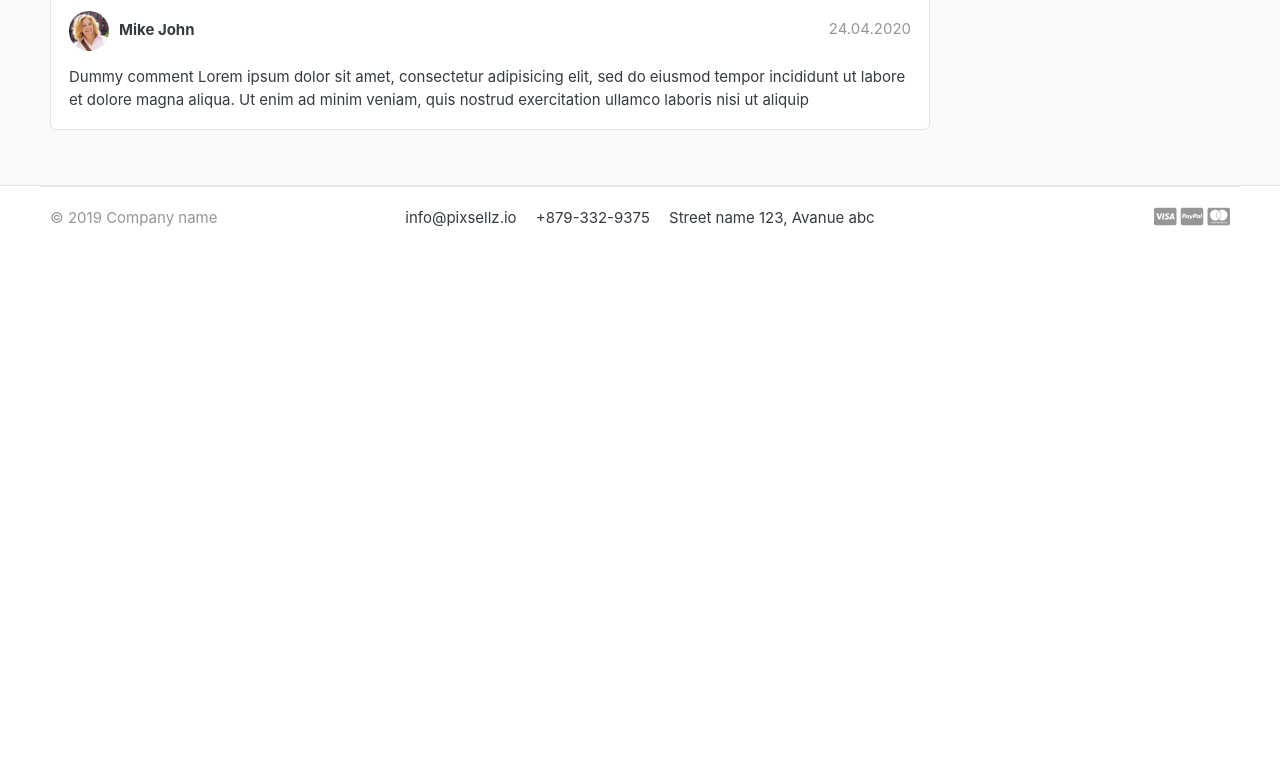
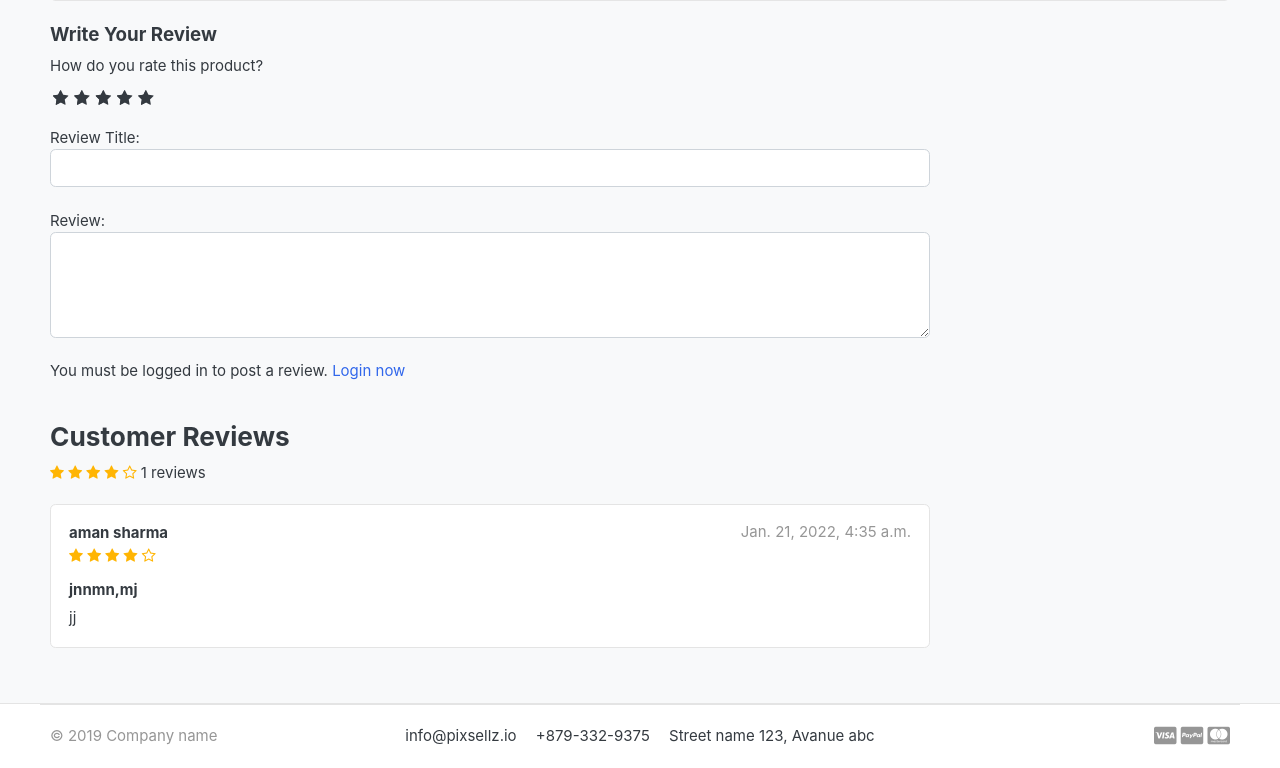
Before and after one commit to amansherma1/yuvikae-django., a Django app: page /store/category/jeans/atx-jeans/ in a window 1280 px wide. Shown: the part 719-1487 px from the top of the page. Before the commit the page ends 946 px from the top, so only its background shows below. Run offline with Django 3.2, Linux system fonts and the light colour scheme; data comes from the database, SQL or seed files in the repository; both versions use the stored data as it was after the commit; some libraries are stand-ins or nearby versions; some web fonts are replaced.

Commit message:
review and rating system

```diff
--- a/store/admin.py
+++ b/store/admin.py
@@ -1,5 +1,5 @@
 from django.contrib import admin
-from .models import Product, Variation
+from .models import Product, Variation, ReviewRating
 
 # Register your models here.
 
@@ -15,3 +15,4 @@ class VariationAdmin(admin.ModelAdmin):
 
 admin.site.register(Product, ProductAdmin)
 admin.site.register(Variation, VariationAdmin)
+admin.site.register(ReviewRating)
--- a/store/urls.py
+++ b/store/urls.py
@@ -6,4 +6,6 @@ urlpatterns = [
     path('category/<slug:category_slug>/', views.store, name='products_by_category'),
     path('category/<slug:category_slug>/<slug:product_slug>/', views.product_detail, name='product_detail'),
     path('search/', views.search, name='search'),
+    path('submit_review/<int:product_id>/', views.submit_review, name='submit_review'),
+
 ]
--- a/store/views.py
+++ b/store/views.py
@@ -1,10 +1,13 @@
-from django.shortcuts import render, get_object_or_404
-from store.models import Product
+from django.shortcuts import render, get_object_or_404, redirect
+from store.models import Product, ReviewRating
 from category.models import Category
 from carts.views import _cart_id
 from carts.models import CartItem
 from django.core.paginator import EmptyPage, PageNotAnInteger, Paginator
 from django.db.models import Q
+from .forms import ReviewForm
+from django.contrib import messages
+from orders.models import OrderProduct
 
 
 
@@ -43,10 +46,23 @@ def product_detail(request, category_slug, product_slug):
 
     except Exception as e:
         raise e
+    if request.user.is_authenticated:
+        try:
+            orderproduct = OrderProduct.objects.filter(user=request.user, product_id=single_product.id).exists()
+        except OrderProduct.DoesNotExist:
+            orderproduct = None
+    else:
+        orderproduct = None
+
+    # Get the reviews
+    reviews = ReviewRating.objects.filter(product_id=single_product.id, status=True)
+
 
     context = {
         'single_product': single_product,
         'in_cart'       : in_cart,
+        'orderproduct': orderproduct,
+        'reviews': reviews,
     }
 
     return render(request, 'store/product_detail.html', context)
@@ -63,3 +79,26 @@ def search(request):
         'product_count': product_count,
     }
     return render(request, 'store/store.html', context)
+
+def submit_review(request, product_id):
+    url = request.META.get('HTTP_REFERER')
+    if request.method == 'POST':
+        try:
+            reviews = ReviewRating.objects.get(user__id=request.user.id, product__id=product_id)
+            form = ReviewForm(request.POST, instance=reviews)
+            form.save()
+            messages.success(request, 'Thank you! Your review has been updated.')
+            return redirect(url)
+        except ReviewRating.DoesNotExist:
+            form = ReviewForm(request.POST)
+            if form.is_valid():
+                data = ReviewRating()
+                data.subject = form.cleaned_data['subject']
+                data.rating = form.cleaned_data['rating']
+                data.review = form.cleaned_data['review']
+                data.ip = request.META.get('REMOTE_ADDR')
+                data.product_id = product_id
+                data.user_id = request.user.id
+                data.save()
+                messages.success(request, 'Thank you! Your review has been submitted.')
+                return redirect(url)
--- a/templates/base.html
+++ b/templates/base.html
@@ -25,6 +25,9 @@
 <link href="{% static 'css/ui.css' %}" rel="stylesheet" type="text/css"/>
 <link href="{% static 'css/responsive.css' %}" rel="stylesheet" media="only screen and (max-width: 1200px)" />
 
+<link href="{% static 'css/custom.css' %}" rel="stylesheet" type="text/css"/>
+<link rel="stylesheet" href="https://cdnjs.cloudflare.com/ajax/libs/font-awesome/4.7.0/css/font-awesome.min.css">
+
 <!-- custom javascript -->
 <script src="{% static 'js/script.js' %}" type="text/javascript"></script>
 
--- a/templates/store/product_detail.html
+++ b/templates/store/product_detail.html
@@ -1,8 +1,7 @@
 {% extends 'base.html' %}
-
 {% load static %}
 
-{% block content%}
+{% block content %}
 
 <section class="section-content padding-y bg">
 	<div class="container">
@@ -12,11 +11,19 @@
 			<div class="row no-gutters">
 				<aside class="col-md-6">
 					<article class="gallery-wrap">
-        <div class="img-big-wrap">
-           <a href="#"><img src="{{single_product.images.url}}"></a>
+						<div class="img-big-wrap mainImage">
+							<center><img src="{{ single_product.images.url }}"></center>
 						</div> <!-- img-big-wrap.// -->
 
 					</article> <!-- gallery-wrap .end// -->
+					<ul class="thumb">
+						<li>
+							<a href="{{ single_product.images.url }}" target="mainImage"><img src="{{ single_product.images.url }}" alt="Product Image"></a>
+							{% for i in product_gallery %}
+							<a href="{{i.image.url}}" target="mainImage"><img src="{{i.image.url}}" alt="Product Image"></a>
+							{% endfor %}
+						</li>
+					</ul>
 				</aside>
 				<main class="col-md-6 border-left">
 
@@ -24,13 +31,24 @@
 						{% csrf_token %}
 						<article class="content-body">
 
-    <h2 class="title">{{single_product.product_name}}</h2>
+							<h2 class="title">{{ single_product.product_name }}</h2>
+							<div class="rating-star">
+								<span>
+									<i class="fa fa-star{% if single_product.averageReview < 0.5 %}-o{% elif single_product.averageReview >= 0.5 and single_product.averageReview < 1 %}-half-o {% endif %}" aria-hidden="true"></i>
+									<i class="fa fa-star{% if single_product.averageReview < 1.5 %}-o{% elif single_product.averageReview >= 1.5 and single_product.averageReview < 2 %}-half-o {% endif %}" aria-hidden="true"></i>
+									<i class="fa fa-star{% if single_product.averageReview < 2.5 %}-o{% elif single_product.averageReview >= 2.5 and single_product.averageReview < 3 %}-half-o {% endif %}" aria-hidden="true"></i>
+									<i class="fa fa-star{% if single_product.averageReview < 3.5 %}-o{% elif single_product.averageReview >= 3.5 and single_product.averageReview < 4 %}-half-o {% endif %}" aria-hidden="true"></i>
+									<i class="fa fa-star{% if single_product.averageReview < 4.5 %}-o{% elif single_product.averageReview >= 4.5 and single_product.averageReview < 5 %}-half-o {% endif %}" aria-hidden="true"></i>
+	<span>{{single_product.countReview}} reviews</span>
+									</span>
+							</div>
+
 
 							<div class="mb-3">
-        <var class="price h4">&#8377 {{ single_product.price}}</var>
+								<var class="price h4">$ {{single_product.price}}</var>
 							</div>
 
-    <p>{{ single_product.description}}</p>
+							<p>{{ single_product.description }}</p>
 
 
 							<hr>
@@ -74,29 +92,90 @@
 		<div class="row">
 			<div class="col-md-9">
 
+
+
+				<form action="{% url 'submit_review' single_product.id %}" method="POST">
+					{% csrf_token %}
+					<h5>Write Your Review</h5>
+
+					<div>
+						<!-- Rating stars -->
+						<label>How do you rate this product?</label>
+						<br>
+						<div class="rate">
+							<input type="radio" name="rating" id="rating10" value="5" required /><label for="rating10" title="5"></label>
+							<input type="radio" name="rating" id="rating9" value="4.5" required /><label for="rating9" title="4.5" class="half"></label>
+							<input type="radio" name="rating" id="rating8" value="4" required /><label for="rating8" title="4"></label>
+							<input type="radio" name="rating" id="rating7" value="3.5" required /><label for="rating7" title="3.5" class="half"></label>
+							<input type="radio" name="rating" id="rating6" value="3" required /><label for="rating6" title="3"></label>
+							<input type="radio" name="rating" id="rating5" value="2.5" required /><label for="rating5" title="2.5" class="half"></label>
+							<input type="radio" name="rating" id="rating4" value="2" required /><label for="rating4" title="2"></label>
+							<input type="radio" name="rating" id="rating3" value="1.5" required /><label for="rating3" title="1.5" class="half"></label>
+							<input type="radio" name="rating" id="rating2" value="1" required /><label for="rating2" title="1"></label>
+							<input type="radio" name="rating" id="rating1" value="0.5" required /><label for="rating1" title="0.5" class="half"></label>
+						</div>
+<br>
+						Review Title:
+						<input type="text" class="form-control" name="subject">
+						<br>
+						Review:
+						<textarea name="review" rows="4" class="form-control"></textarea>
+						<br>
+						{% if user.is_authenticated %}
+							{% if orderproduct %}
+								<input type="submit" value="Submit Review" class="btn btn-primary">
+							{% else %}
+								<p>You must purchase this product to post a review.</p>
+							{% endif %}
+						{% else %}
+						<p>You must be logged in to post a review. <span><a href="{% url 'login' %}">Login now</a></span></p>
+						{% endif %}
+
+					</div>
+{% include 'includes/alerts.html' %}
+				</form>
+<br>
 <header class="section-heading">
 	<h3>Customer Reviews </h3>
+	<div class="rating-star">
+		<span>
+			<i class="fa fa-star{% if single_product.averageReview < 0.5 %}-o{% elif single_product.averageReview >= 0.5 and single_product.averageReview < 1 %}-half-o {% endif %}" aria-hidden="true"></i>
+			<i class="fa fa-star{% if single_product.averageReview < 1.5 %}-o{% elif single_product.averageReview >= 1.5 and single_product.averageReview < 2 %}-half-o {% endif %}" aria-hidden="true"></i>
+			<i class="fa fa-star{% if single_product.averageReview < 2.5 %}-o{% elif single_product.averageReview >= 2.5 and single_product.averageReview < 3 %}-half-o {% endif %}" aria-hidden="true"></i>
+			<i class="fa fa-star{% if single_product.averageReview < 3.5 %}-o{% elif single_product.averageReview >= 3.5 and single_product.averageReview < 4 %}-half-o {% endif %}" aria-hidden="true"></i>
+			<i class="fa fa-star{% if single_product.averageReview < 4.5 %}-o{% elif single_product.averageReview >= 4.5 and single_product.averageReview < 5 %}-half-o {% endif %}" aria-hidden="true"></i>
+	<span>{{single_product.countReview}} reviews</span>
+			</span>
+	</div>
 
 </header>
 
+{% for review in reviews %}
 				<article class="box mb-3">
 					<div class="icontext w-100">
-                <img src="{% static './images/avatars/avatar1.jpg' %}" class="img-xs icon rounded-circle">
+
 						<div class="text">
-                    <span class="date text-muted float-md-right">24.04.2020 </span>
-                    <h6 class="mb-1">Mike John </h6>
-
+							<span class="date text-muted float-md-right">{{review.updated_at}} </span>
+							<h6 class="mb-1">{{review.user.full_name}} </h6>
+							<div class="rating-star">
+								<span>
+									<i class="fa fa-star{% if review.rating == 0.5 %}-half-o{% elif review.rating < 1 %}-o {% endif %}" aria-hidden="true"></i>
+									<i class="fa fa-star{% if review.rating == 1.5 %}-half-o{% elif review.rating < 2 %}-o {% endif %}" aria-hidden="true"></i>
+									<i class="fa fa-star{% if review.rating == 2.5 %}-half-o{% elif review.rating < 3 %}-o {% endif %}" aria-hidden="true"></i>
+									<i class="fa fa-star{% if review.rating == 3.5 %}-half-o{% elif review.rating < 4 %}-o {% endif %}" aria-hidden="true"></i>
+									<i class="fa fa-star{% if review.rating == 4.5 %}-half-o{% elif review.rating < 5 %}-o {% endif %}" aria-hidden="true"></i>
+								</span>
+							</div>
 						</div>
 					</div> <!-- icontext.// -->
 					<div class="mt-3">
+						<h6>{{review.subject}}</h6>
 						<p>
-                    Dummy comment Lorem ipsum dolor sit amet, consectetur adipisicing elit, sed do eiusmod
-                    tempor incididunt ut labore et dolore magna aliqua. Ut enim ad minim veniam,
-                    quis nostrud exercitation ullamco laboris nisi ut aliquip
+							{{review.review}}
 						</p>
 					</div>
 				</article>
-
+{% endfor %}
 
 
 			</div> <!-- col.// -->
@@ -105,5 +184,6 @@
 
 	</div> <!-- container .//  -->
 </section>
+<!-- ========================= SECTION CONTENT END// ========================= -->
 
 {% endblock %}
```
Also changed, not shown: store/forms.py (added, +7 -0 lines), store/models.py (+30 -0 lines), db.sqlite3, store/migrations/0003_reviewrating.py (added). Lines whose indentation alone changed are shown as unchanged.
